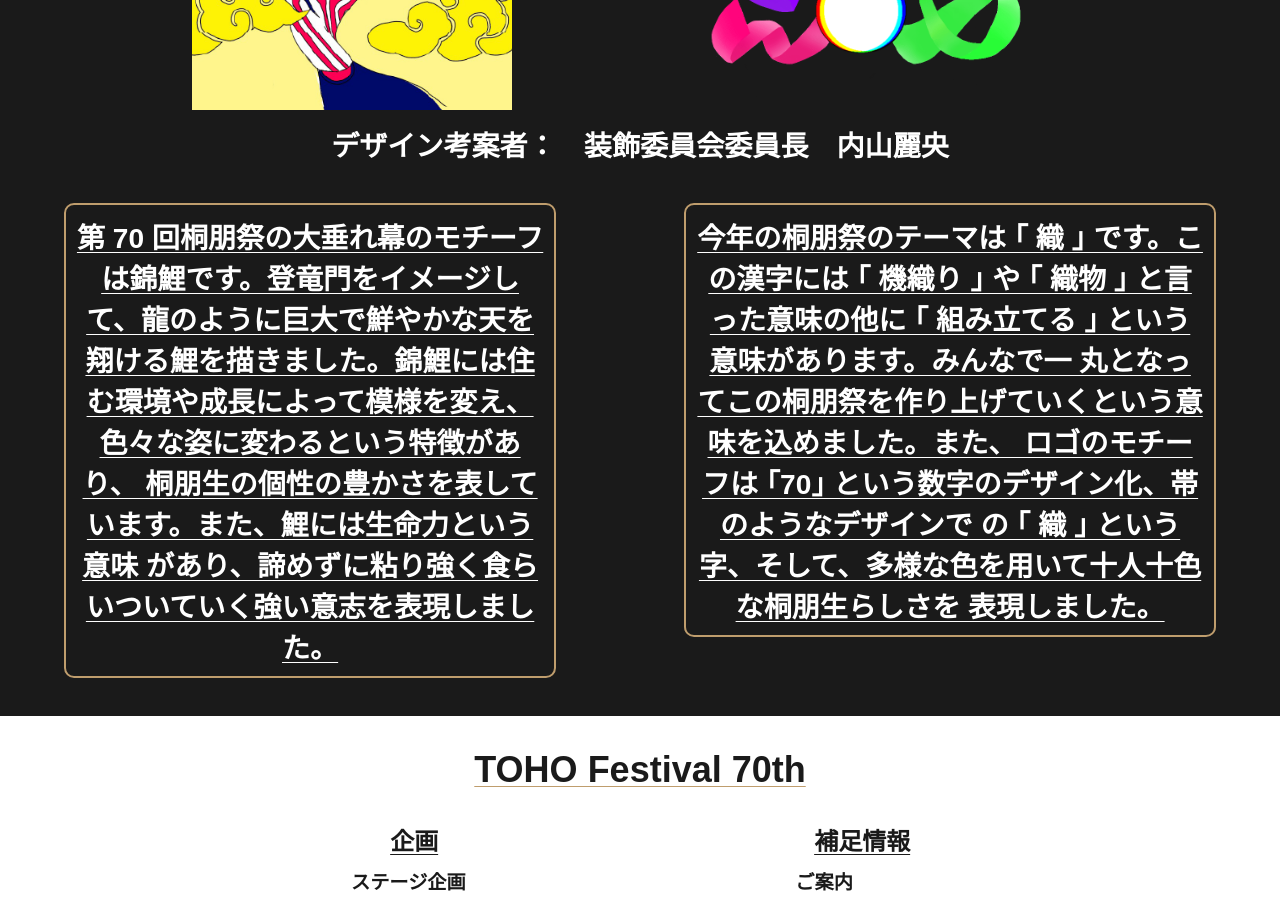
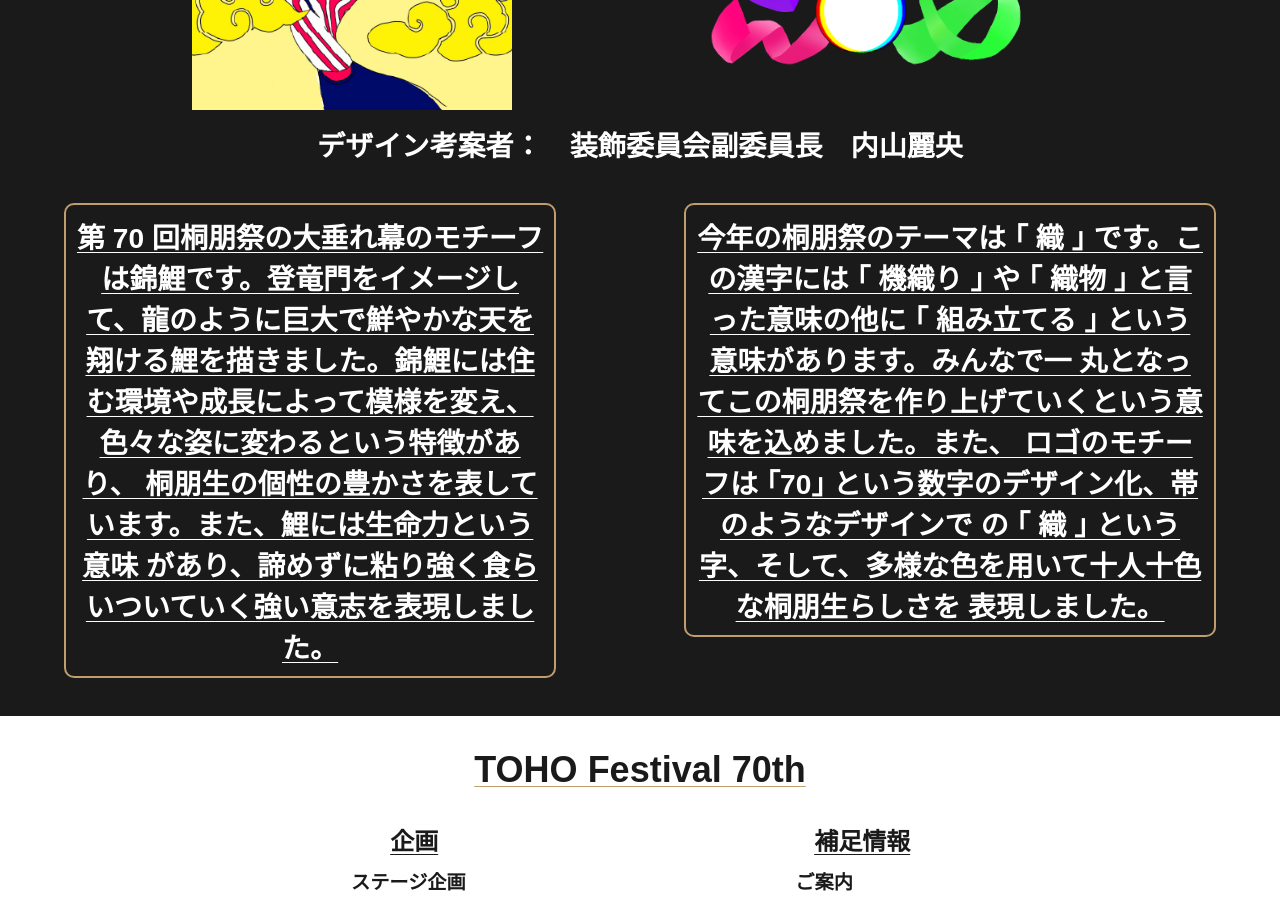
Before and after one commit to toho-festival/website-2021, a Next.js app: page /about in a window 1280 px wide. Shown: the part 5720-6618 px from the top of the page. Built offline with nearby package versions, Linux system fonts and the light colour scheme.

Commit message:
correct role

```diff
--- a/src/components/AboutTohofes/logo.tsx
+++ b/src/components/AboutTohofes/logo.tsx
@@ -9,7 +9,7 @@ const LogoTOHO:FC = () => {
         <Img1 src={ process.env.basePath + "/images/95839.png"} alt="大垂幕のデザイン" />
         <Img2 src={ process.env.basePath + "/images/logo.png"} alt="桐朋祭のロゴ" />
       </ImgWrap>
-      <Creater>デザイン考案者：　装飾委員会委員長　内山麗央</Creater>
+      <Creater>デザイン考案者：　装飾委員会副委員長　内山麗央</Creater>
       <Flex>
         <ContentArticle>
           <Discription>
```
